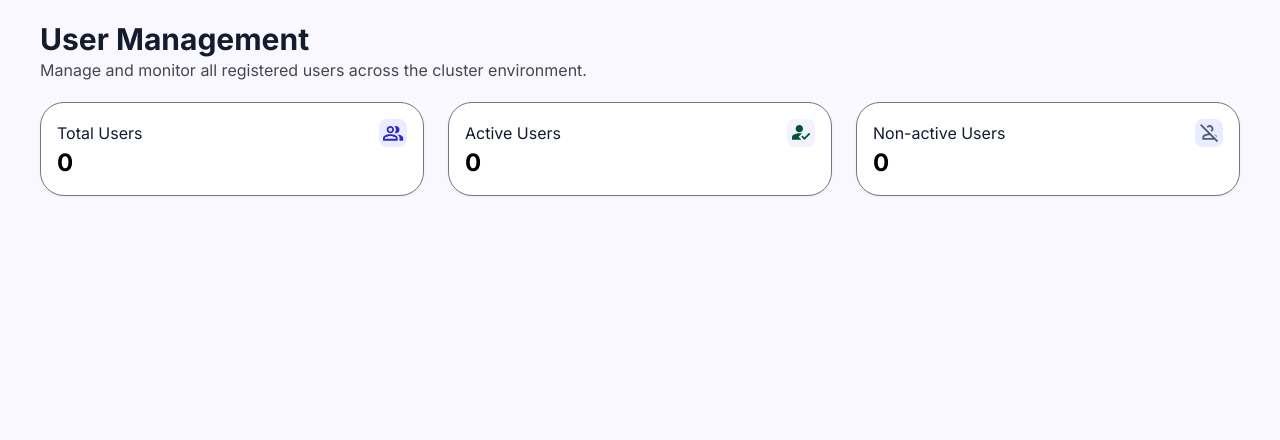
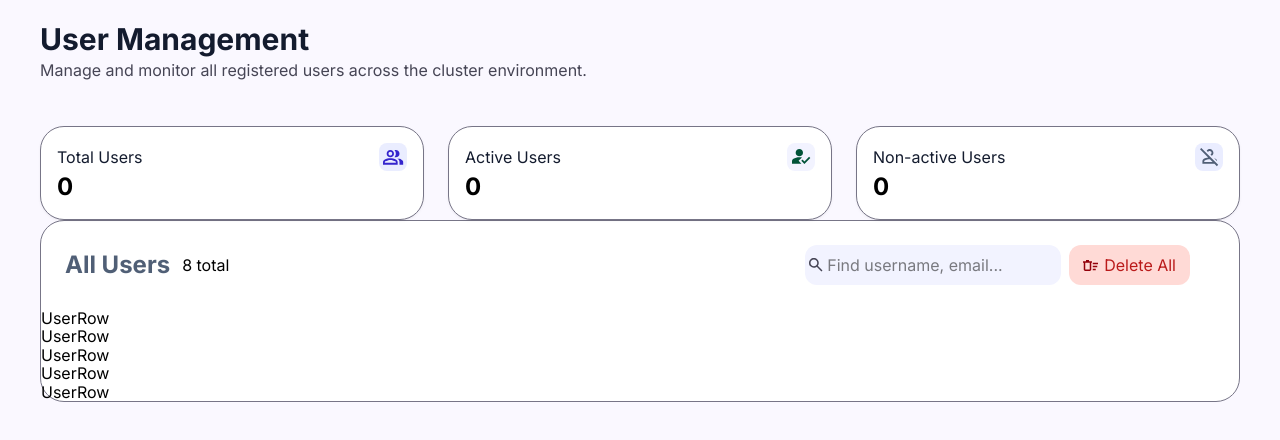
Before and after one commit to RitikGarg89/user-management-mern, a React (Vite) app in the folder frontend/: page / in a window 1280 px wide. Shown: the top 440 px of the page. Built offline with nearby package versions, Linux system fonts and the light colour scheme; no server answers.

Commit message:
feat: add UserList, UserRow components and Dashboard page for user management

```diff
--- /dev/null
+++ b/frontend/src/components/UserList.jsx
@@ -0,0 +1,58 @@
+import React, { useEffect } from 'react'
+import { useDispatch, useSelector } from 'react-redux'
+import { fetchUsers } from "../features/UsersSlice.js"
+import UserRow from './UserRow.jsx';
+
+function UserList() {
+    const dispatch = useDispatch();
+
+    useEffect(() => {
+        dispatch(fetchUsers());
+    }, [dispatch]);
+
+
+    return (
+        <div className='bg-surface-container-lowest border-outline border rounded-xl w-full'>
+            <div className='flex justify-between items-center p-6 '>
+                <div className='flex items-center gap-3'>
+                    <p className='text-headline-lg font-extrabold text-secondary'>All Users</p>
+                    <p>8 total</p>
+                </div>
+                <div className='flex gap-2 items-center'>
+                    <form className=' bg-surface-container-low rounded-md h-10 w-3xs flex '>
+                        <div className='h-10 w-10 pt-1 flex justify-center items-center'>
+                            <svg width="14" height="18" viewBox="0 0 14 18" fill="none" xmlns="http://www.w3.org/2000/svg">
+                                <path d="M12.45 13.5L7.725 8.775C7.35 9.075 6.91875 9.3125 6.43125 9.4875C5.94375 9.6625 5.425 9.75 4.875 9.75C3.5125 9.75 2.35938 9.27813 1.41562 8.33438C0.471875 7.39063 0 6.2375 0 4.875C0 3.5125 0.471875 2.35938 1.41562 1.41562C2.35938 0.471875 3.5125 0 4.875 0C6.2375 0 7.39063 0.471875 8.33438 1.41562C9.27813 2.35938 9.75 3.5125 9.75 4.875C9.75 5.425 9.6625 5.94375 9.4875 6.43125C9.3125 6.91875 9.075 7.35 8.775 7.725L13.5 12.45L12.45 13.5V13.5M4.875 8.25C5.8125 8.25 6.60938 7.92188 7.26562 7.26562C7.92188 6.60938 8.25 5.8125 8.25 4.875C8.25 3.9375 7.92188 3.14062 7.26562 2.48438C6.60938 1.82812 5.8125 1.5 4.875 1.5C3.9375 1.5 3.14062 1.82812 2.48438 2.48438C1.82812 3.14062 1.5 3.9375 1.5 4.875C1.5 5.8125 1.82812 6.60938 2.48438 7.26562C3.14062 7.92188 3.9375 8.25 4.875 8.25V8.25" fill="#464555" />
+                            </svg>
+                        </div>
+                        <input type="text" placeholder='Find username, email...' className='py-3' />
+                    </form>
+                    <button className='px-3.5 bg-error-container text-error flex items-center gap-1.5 h-10 rounded-md '>
+                        <div>
+                            <svg width="15" height="11" viewBox="0 0 15 11" fill="none" xmlns="http://www.w3.org/2000/svg">
+                                <path d="M9.75 10.125V8.625H12.75V10.125H9.75ZM9.75 4.125V2.625H15V4.125H9.75ZM9.75 7.125V5.625H14.25V7.125H9.75ZM0.75 2.625H0V1.125H3V0H6V1.125H9V2.625H8.25V9.375C8.25 9.7875 8.10312 10.1406 7.80937 10.4344C7.51562 10.7281 7.1625 10.875 6.75 10.875H2.25C1.8375 10.875 1.48438 10.7281 1.19062 10.4344C0.896875 10.1406 0.75 9.7875 0.75 9.375V2.625ZM2.25 2.625V9.375H6.75V2.625H2.25Z" fill="#93000A" />
+                            </svg>
+                        </div>
+                        Delete All
+                    </button>
+                    <button>
+                        <div>
+                            <svg width="17" height="12" viewBox="0 0 17 12" fill="none" xmlns="http://www.w3.org/2000/svg">
+                                <path d="M12.75 7.5V5.25H10.5V3.75H12.75V1.5H14.25V3.75H16.5V5.25H14.25V7.5H12.75V7.5M6 6C5.175 6 4.46875 5.70625 3.88125 5.11875C3.29375 4.53125 3 3.825 3 3C3 2.175 3.29375 1.46875 3.88125 0.88125C4.46875 0.29375 5.175 0 6 0C6.825 0 7.53125 0.29375 8.11875 0.88125C8.70625 1.46875 9 2.175 9 3C9 3.825 8.70625 4.53125 8.11875 5.11875C7.53125 5.70625 6.825 6 6 6V6M0 12V9.9C0 9.475 0.109375 9.08437 0.328125 8.72812C0.546875 8.37187 0.8375 8.1 1.2 7.9125C1.975 7.525 2.7625 7.23438 3.5625 7.04063C4.3625 6.84688 5.175 6.75 6 6.75C6.825 6.75 7.6375 6.84688 8.4375 7.04063C9.2375 7.23438 10.025 7.525 10.8 7.9125C11.1625 8.1 11.4531 8.37187 11.6719 8.72812C11.8906 9.08437 12 9.475 12 9.9V12H0V12M1.5 10.5H10.5V9.9C10.5 9.7625 10.4656 9.6375 10.3969 9.525C10.3281 9.4125 10.2375 9.325 10.125 9.2625C9.45 8.925 8.76875 8.67188 8.08125 8.50313C7.39375 8.33438 6.7 8.25 6 8.25C5.3 8.25 4.60625 8.33438 3.91875 8.50313C3.23125 8.67188 2.55 8.925 1.875 9.2625C1.7625 9.325 1.67188 9.4125 1.60312 9.525C1.53437 9.6375 1.5 9.7625 1.5 9.9V10.5V10.5M6 4.5C6.4125 4.5 6.76562 4.35312 7.05937 4.05937C7.35312 3.76562 7.5 3.4125 7.5 3C7.5 2.5875 7.35312 2.23438 7.05937 1.94062C6.76562 1.64687 6.4125 1.5 6 1.5C5.5875 1.5 5.23438 1.64687 4.94063 1.94062C4.64688 2.23438 4.5 2.5875 4.5 3C4.5 3.4125 4.64688 3.76562 4.94063 4.05937C5.23438 4.35312 5.5875 4.5 6 4.5V4.5M6 3V3V3V3V3V3V3V3V3V3M6 10.5V10.5V10.5V10.5V10.5V10.5V10.5V10.5V10.5V10.5V10.5V10.5V10.5" fill="white" />
+                            </svg>
+                        </div>
+                    </button>
+                </div>
+            </div>
+            <div>
+                <UserRow />
+                <UserRow />
+                <UserRow />
+                <UserRow />
+                <UserRow />
+            </div>
+        </div>
+    )
+}
+
+export default UserList;
--- /dev/null
+++ b/frontend/src/components/UserRow.jsx
@@ -0,0 +1,9 @@
+import React from 'react'
+
+function UserRow() {
+    return (
+        <div>UserRow</div>
+    )
+}
+
+export default UserRow
--- a/frontend/src/pages/DashBoard.jsx
+++ b/frontend/src/pages/DashBoard.jsx
@@ -3,6 +3,7 @@ import Header from '../components/Header.jsx'
 import StatusCard from '../components/StatusCard.jsx'
 import { useDispatch, useSelector } from 'react-redux'
 import { fetchUsers } from "../features/UsersSlice.js"
+import UserList from '../components/UserList.jsx'
 
 function DashBoard() {
 
@@ -60,18 +61,19 @@ function DashBoard() {
     ];
 
     return (
-        <>
+        <div className='flex flex-col gap-gutter-mobile md:gap-gutter'>
             <header>
                 <Header />
             </header>
-            <main>
+            <main className='flex flex-col gap-gutter-mobile md:gap-gutter'>
                 <div className='grid md:grid-cols-3 md:grid-rows-1 grid-cols-1 grid-rows-3 gap-6'>
                     {statusCards.map(status =>
                         <StatusCard key={status.title} title={status.title} icon={status.icon} value={status.count} bg={status.bg} />
                     )}
                 </div>
+                <UserList />
             </main>
-        </>
+        </div>
     )
 }
 
```
